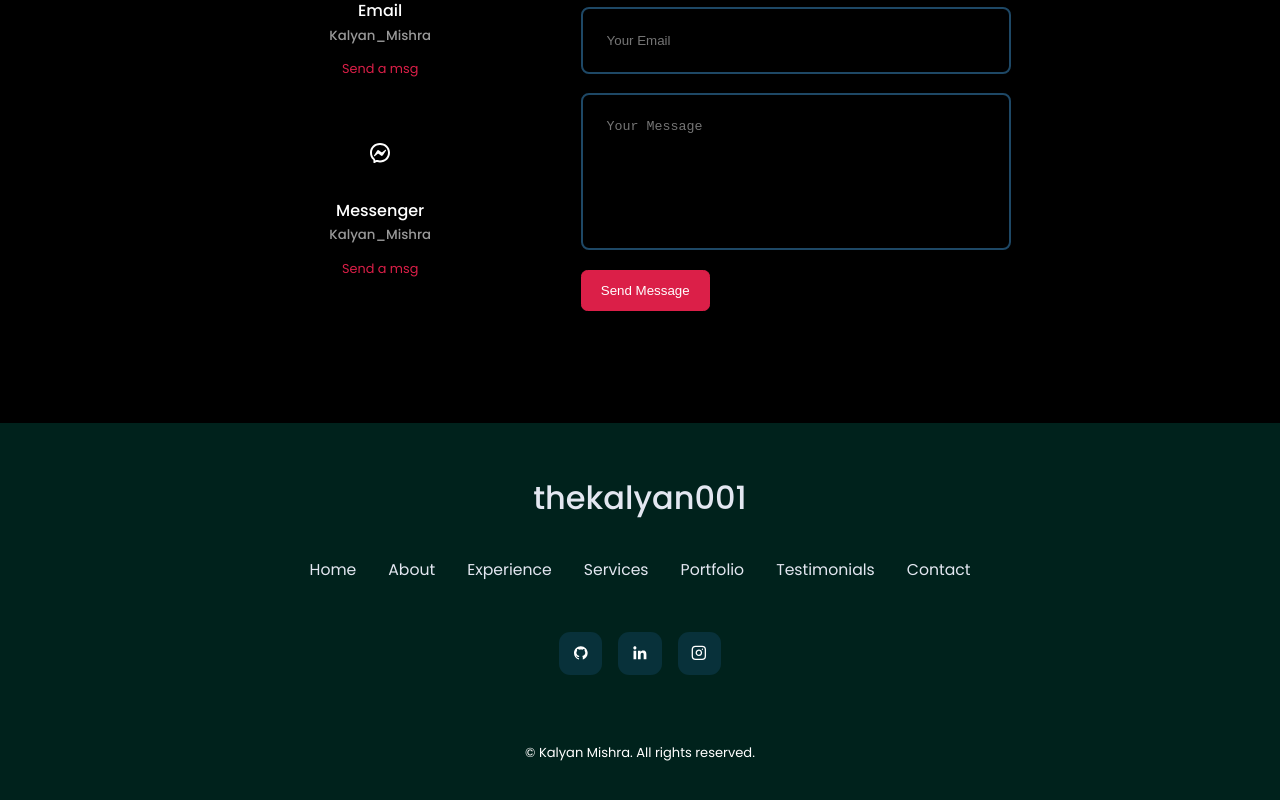
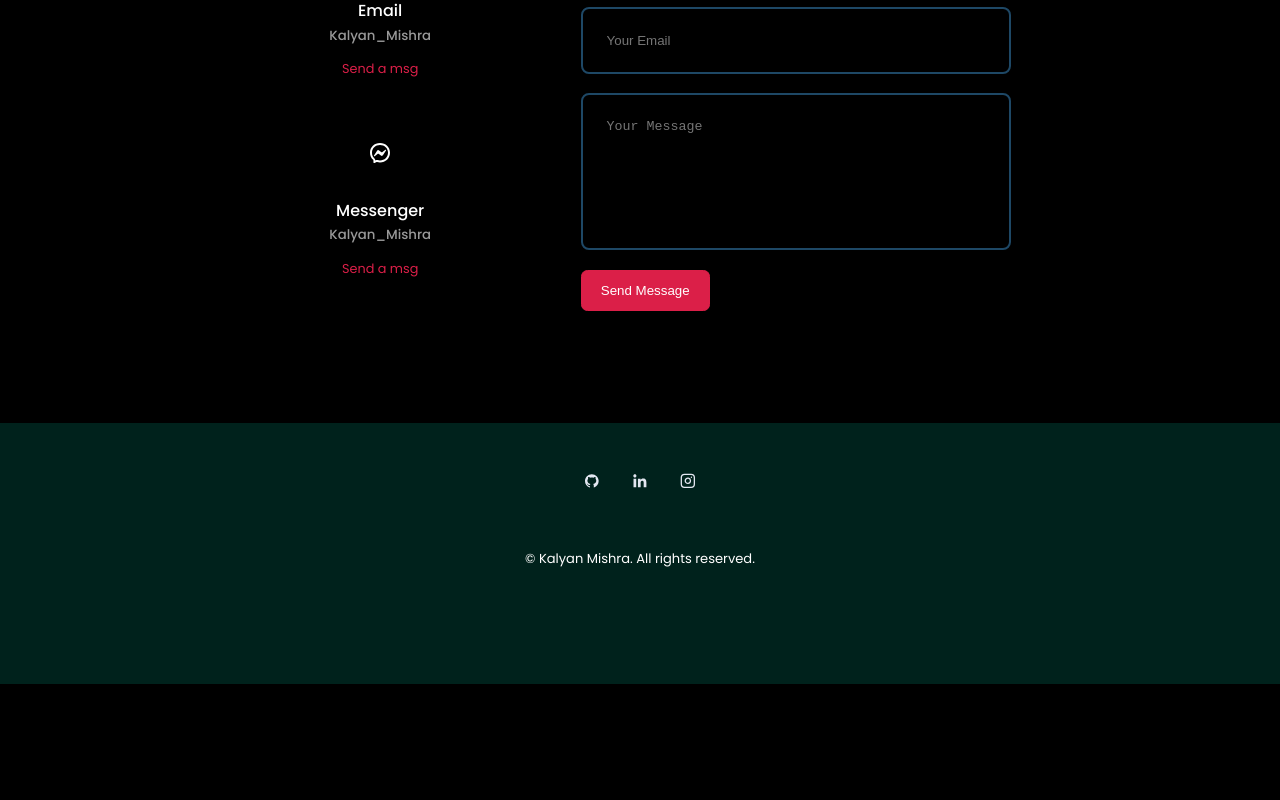
Before and after one commit to thekalyan001/KalyanMishra, a React (Create React App) app: page / in a window 1280 px wide. Shown: the part 3549-4349 px from the top of the page. After the commit the page ends 4233 px from the top, so only its background shows below. Built offline with nearby package versions, Linux system fonts and the light colour scheme.

Commit message:
Update Footer.jsx

```diff
--- a/src/components/footer/Footer.jsx
+++ b/src/components/footer/Footer.jsx
@@ -4,25 +4,17 @@ import {AiFillGithub} from 'react-icons/ai'
 import {FiInstagram} from 'react-icons/fi'
 import {GrLinkedinOption} from 'react-icons/gr'
 
+
 const Footer = () => {
   return (
     <footer>
-        <a href="#" className='footer__logo'>thekalyan001</a>
+
         <ul className='permalinks'>
-        <li><a href="#">Home</a></li>
-        <li><a href="#about">About</a></li>
-        <li><a href="#experience">Experience</a></li>
-        <li><a href="#services">Services</a></li>
-        <li><a href="#portfolio">Portfolio</a></li>
-        <li><a href="#testimonials" >Testimonials</a></li>
-        <li><a href="#contact">Contact</a></li>
-        </ul>
-
-        <div className="footer__socials">
-          <a href="https://github.com/thekalyan001" target='_blank'><AiFillGithub/></a>
+         <a href="https://github.com/thekalyan001" target='_blank'><AiFillGithub/></a>
           <a href="https://www.linkedin.com/in/kalyanmishra"  target='_blank'><GrLinkedinOption/></a>
           <a href="https://instagram.com/thekalyan001"  target='_blank'><FiInstagram/></a>
-        </div>
+
+        </ul>
 
         <div className="footer__copyright">
           <small>&copy; Kalyan Mishra. All rights reserved.</small>
```
